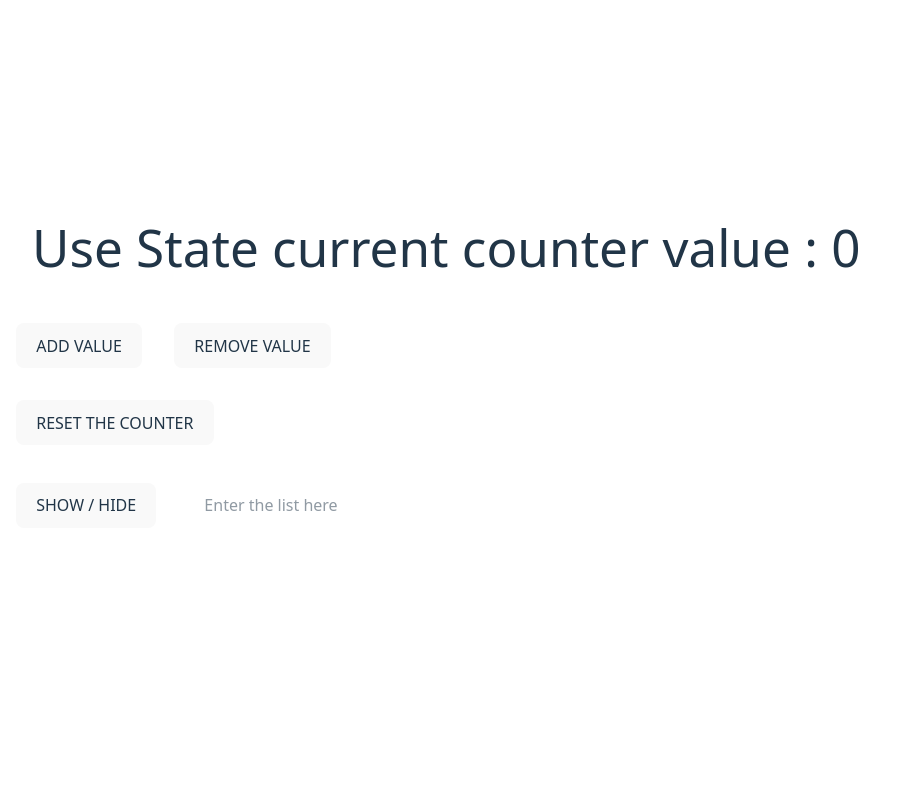
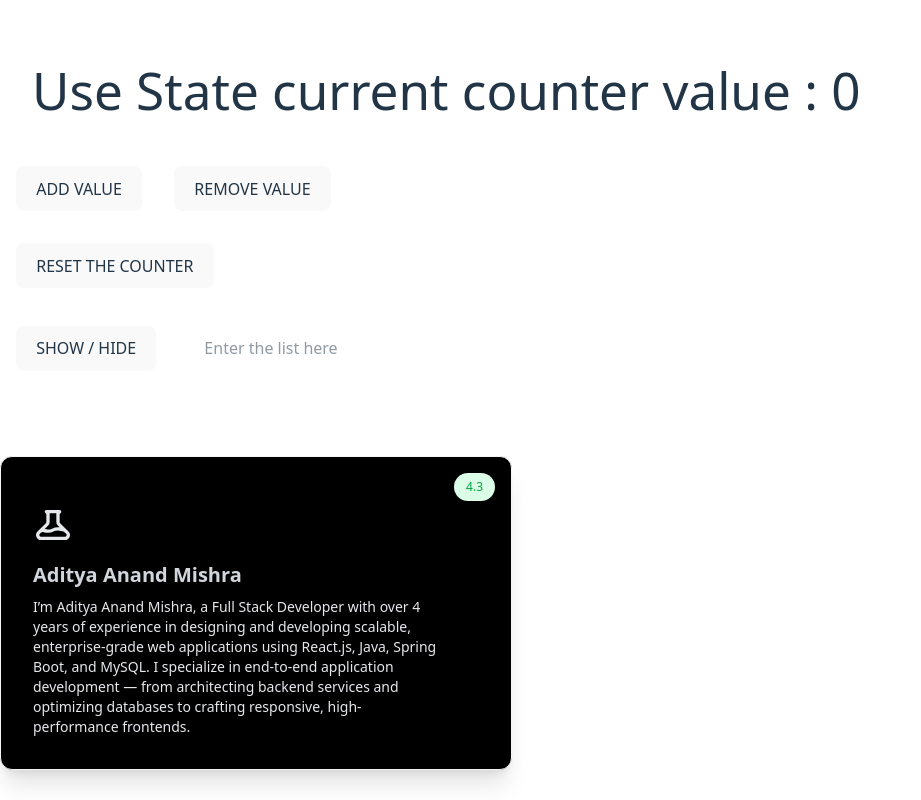
Before and after one commit to AdityaAnand0108/fullstack-dev-playbook, a React (Vite) app in the folder react_learning/: page / in a window 1280 px wide. Shown: the whole page, without its empty margins (0-921 px from the left). Built offline with nearby package versions, Linux system fonts and the light colour scheme.

Commit message:
Add Card component and update imports structure
Introduced a new Card component to display user information and moved UseStateSimple hook to a new directory for better organization. Updated App.jsx to use the new Card component and reflect the new import paths.

```diff
--- a/react_learning/src/App.jsx
+++ b/react_learning/src/App.jsx
@@ -1,9 +1,12 @@
-import Usestate from "./Hooks/UseStateSimple";
+import Usestate from "./component/Hooks/UseStateSimple.jsx";
+import Card from "./component/Cards.jsx";
+
 function App() {
 
   return (
     <>
       < Usestate />
+      < Card username="Aditya Anand Mishra" introduction="I’m Aditya Anand Mishra, a Full Stack Developer with over 4 years of experience in designing and developing scalable, enterprise-grade web applications using React.js, Java, Spring Boot, and MySQL. I specialize in end-to-end application development — from architecting backend services and optimizing databases to crafting responsive, high-performance frontends." />
     </>
   )
 }
--- /dev/null
+++ b/react_learning/src/component/Cards.jsx
@@ -0,0 +1,34 @@
+function Card({username, introduction}) {
+  return (
+    <div className="relative max-w-lg p-8 border border-gray-100 bg-black shadow-xl rounded-xl">
+      <span className="absolute right-4 top-4 rounded-full px-3 py-1.5 bg-green-100 text-green-600 font-medium text-xs">
+        4.3
+      </span>
+
+      <div className="mt-4 text-gray-200 sm:pr-8">
+        <svg
+          className="w-8 h-8 sm:w-10 sm:h-10"
+          fill="none"
+          stroke="currentColor"
+          viewBox="0 0 24 24"
+          xmlns="http://www.w3.org/2000/svg"
+        >
+          <path
+            stroke-linecap="round"
+            stroke-linejoin="round"
+            stroke-width="2"
+            d="M19.428 15.428a2 2 0 00-1.022-.547l-2.387-.477a6 6 0 00-3.86.517l-.318.158a6 6 0 01-3.86.517L6.05 15.21a2 2 0 00-1.806.547M8 4h8l-1 1v5.172a2 2 0 00.586 1.414l5 5c1.26 1.26.367 3.414-1.415 3.414H4.828c-1.782 0-2.674-2.154-1.414-3.414l5-5A2 2 0 009 10.172V5L8 4z"
+          ></path>
+        </svg>
+
+        <h5 className="mt-4 text-xl font-bold text-gray-300">{username}</h5>
+
+        <p className="mt-2 text-sm">
+          {introduction}
+        </p>
+      </div>
+    </div>
+  )
+}
+
+export default Card;
```
Also changed, not shown: react_learning/src/component/Hooks/UseStateSimple.jsx (renamed from react_learning/src/Hooks/UseStateSimple.jsx).
